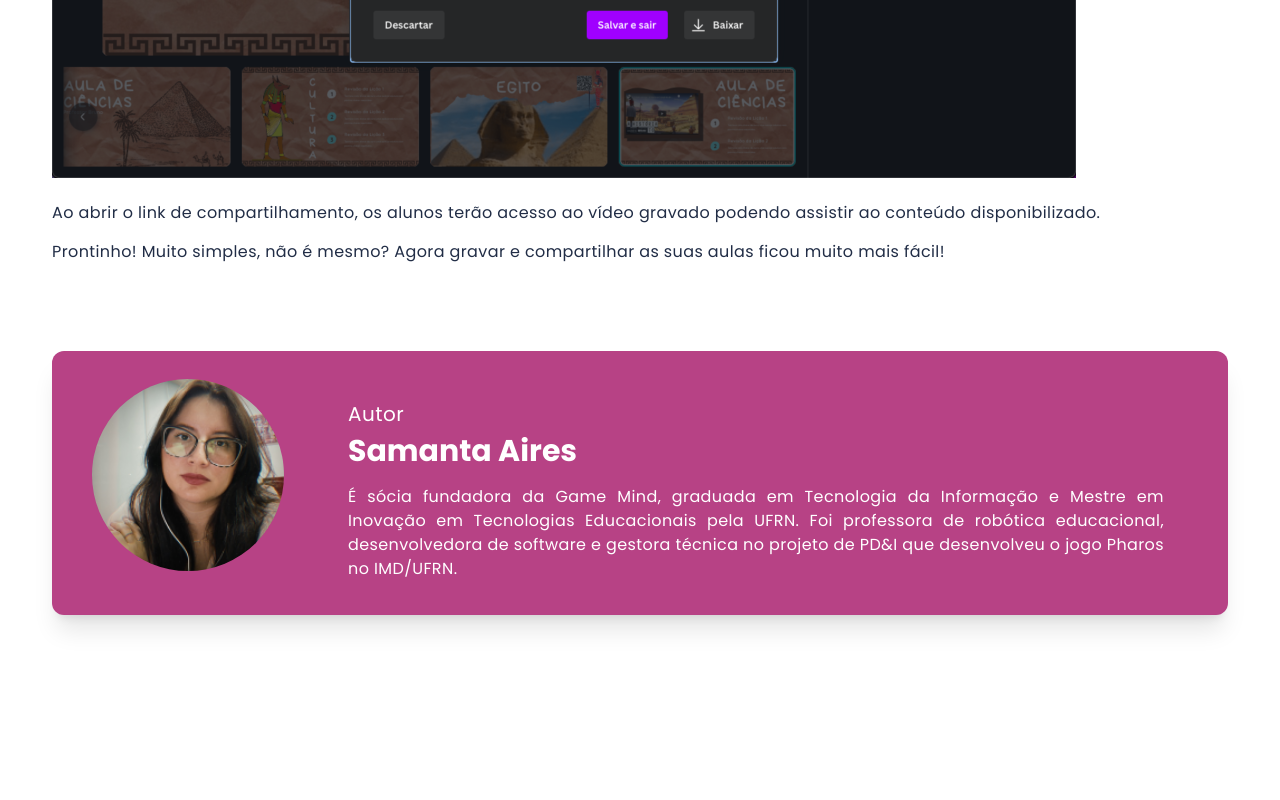
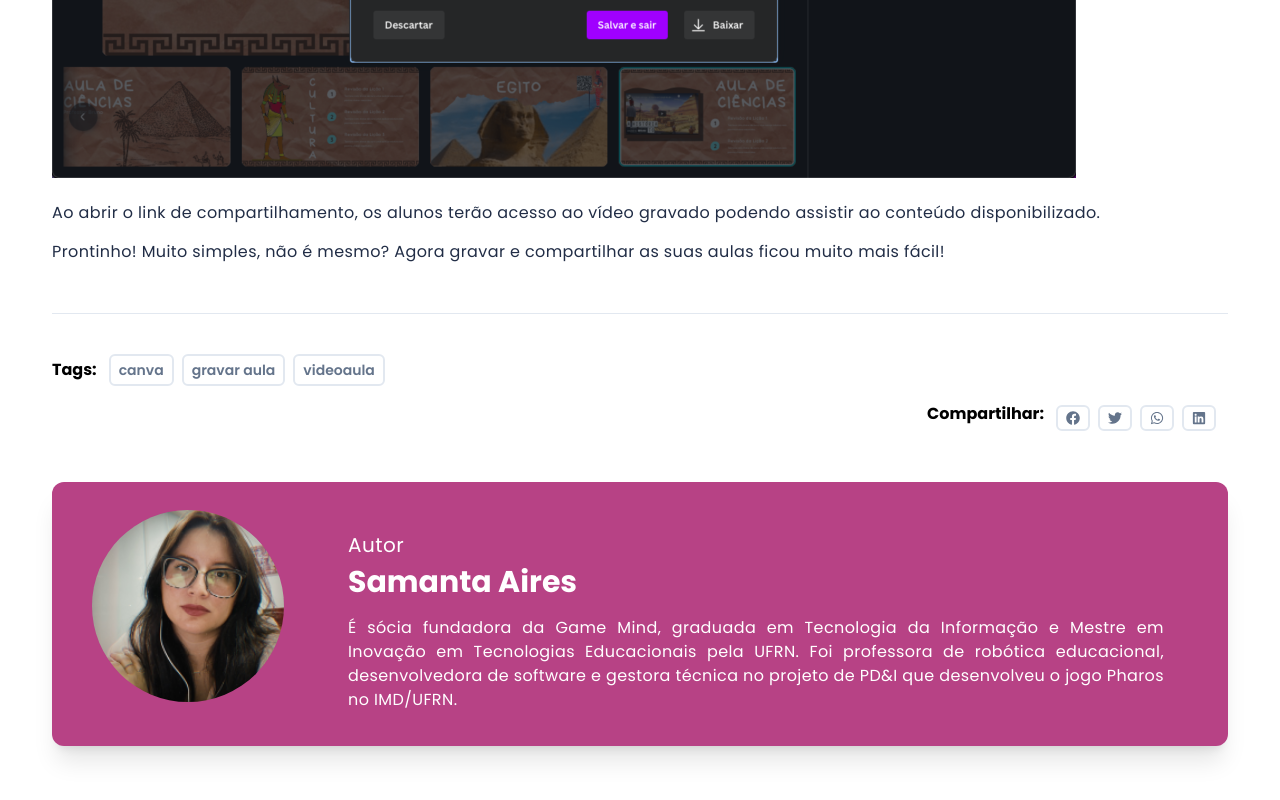
Before and after one commit to Axenrot/gamemind, a Next.js app: page /blog/1 in a window 1280 px wide. Shown: the part 6651-7451 px from the top of the page. Before the commit the page ends 7394 px from the top, so only its background shows below. Built offline with nearby package versions, Linux system fonts and the light colour scheme.

Commit message:
Feat: Implemented blog post read page - close #9

```diff
--- a/components/AuthorDescription.jsx
+++ b/components/AuthorDescription.jsx
@@ -2,9 +2,9 @@ import React from 'react'
 
 export const AuthorDescription = () => {
   return (
-    <div className="container flex flex-wrap sm:flex-nowrap bg-pink py-7 rounded-xl mx-auto sm:w-full shadow-xl">
+    <div className="container flex flex-wrap sm:flex-nowrap bg-pink py-7 rounded-xl mx-auto sm:w-full shadow-xl place-content-center">
       <img
-        className="w-48 h-48 rounded-full ml-4 sm:ml-10"
+        className="w-48 h-48 rounded-full sm:ml-10"
         src="/images/author.png"
         alt="author-img"
       />
--- /dev/null
+++ b/components/Share.jsx
@@ -0,0 +1,30 @@
+import React from 'react'
+
+import { FaTwitter } from 'react-icons/fa'
+import { FaLinkedin } from 'react-icons/fa'
+import { FaFacebook } from 'react-icons/fa'
+import { FaWhatsapp } from 'react-icons/fa'
+
+export const Share = () => {
+  return (
+    <div className="container flex flex-wrap sm:flex-nowrap place-content-start sm:place-content-end items-center">
+      <h1 className="font-bold pb-2">Compartilhar:</h1>
+      <div className="px-2">
+        <button className="text-sm text-slate-500 font-base font-semibold border-2 border-slate-200 cursor-pointer hover:text-white hover:bg-pink rounded-md px-2 py-1 mx-1">
+          <FaFacebook />
+        </button>
+        <button className="text-sm text-slate-500 font-base font-semibold border-2 border-slate-200 cursor-pointer hover:text-white hover:bg-pink rounded-md px-2 py-1 mx-1">
+          <FaTwitter />
+        </button>
+        <button className="text-sm text-slate-500 font-base font-semibold border-2 border-slate-200 cursor-pointer hover:text-white hover:bg-pink rounded-md px-2 py-1 mx-1">
+          <FaWhatsapp />
+        </button>
+        <button className="text-sm text-slate-500 font-base font-semibold border-2 border-slate-200 cursor-pointer hover:text-white hover:bg-pink rounded-md px-2 py-1 mx-1">
+          <FaLinkedin />
+        </button>
+      </div>
+    </div>
+  )
+}
+
+export default Share
--- /dev/null
+++ b/components/Tags.jsx
@@ -0,0 +1,22 @@
+import React from 'react'
+
+export const Tags = () => {
+  return (
+    <div className="container flex flex-wrap sm:flex-nowrap place-content-start items-center py-4">
+      <h1 className="font-bold">Tags:</h1>
+      <div className="px-2">
+        <button className="text-sm text-slate-500 font-base font-semibold border-2 border-slate-200 cursor-pointer hover:text-white hover:bg-pink rounded-md px-2 py-1 mx-1">
+          canva
+        </button>
+        <button className="text-sm text-slate-500 font-base font-semibold border-2 border-slate-200 cursor-pointer hover:text-white hover:bg-pink rounded-md px-2 py-1 mx-1">
+          gravar aula
+        </button>
+        <button className="text-sm text-slate-500 font-base font-semibold border-2 border-slate-200 cursor-pointer hover:text-white hover:bg-pink rounded-md px-2 py-1 mx-1">
+          videoaula
+        </button>
+      </div>
+    </div>
+  )
+}
+
+export default Tags
--- a/pages/blog/[id].js
+++ b/pages/blog/[id].js
@@ -5,6 +5,8 @@ import { useRouter } from 'next/router'
 
 import Header from '../../components/layout/Header'
 import AuthorDescription from '../../components/AuthorDescription'
+import { Tags } from '../../components/Tags'
+import Share from '../../components/Share'
 
 const post = {
   id: 'como-gravar-e-disponibilizar-videoaulas-utilizando-o-canva',
@@ -168,11 +170,16 @@ const Post = () => {
           Ao abrir o link de compartilhamento, os alunos terão acesso ao vídeo
           gravado podendo assistir ao conteúdo disponibilizado.
         </p>
-        <p>
+        <p className="pb-12">
           Prontinho! Muito simples, não é mesmo? Agora gravar e compartilhar as
           suas aulas ficou muito mais fácil!
         </p>
-        <div className="py-20">
+        <hr className="text-slate-200"></hr>
+        <div className="container flex flex-wrap pt-6">
+          <Tags />
+          <Share />
+        </div>
+        <div className="py-12">
           <AuthorDescription />
         </div>
       </div>
```
